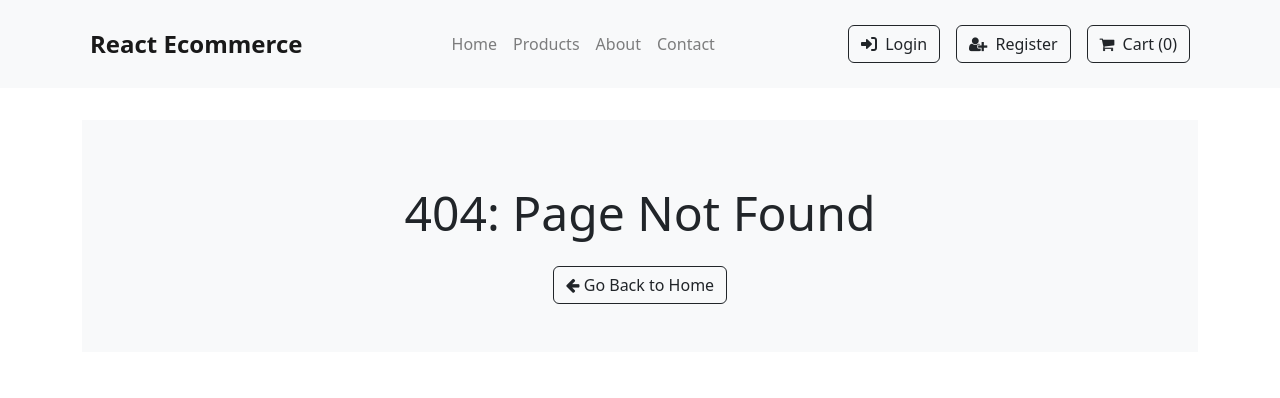
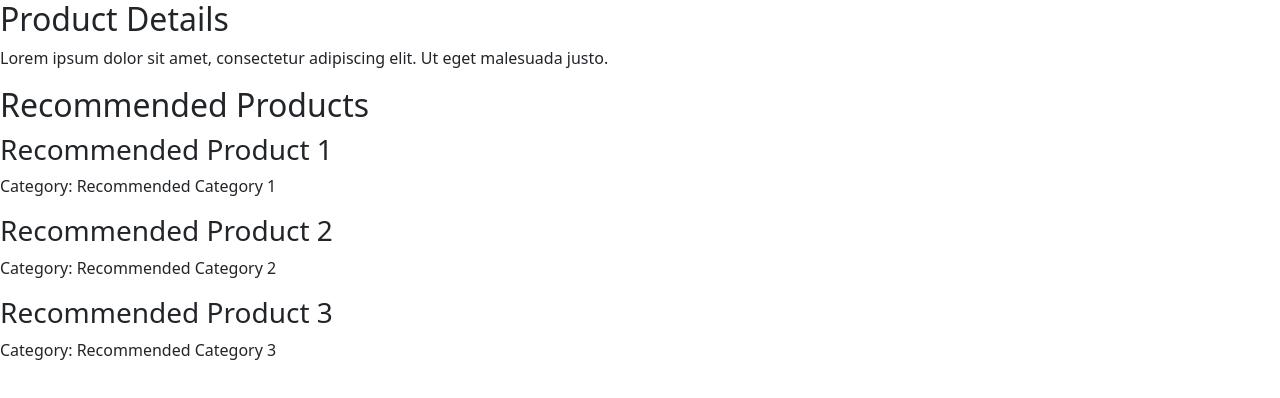
Before and after one commit to coder-zs-cse/PS12-Graphilic, a React (Create React App) app in the folder Frontend/User/: page /Productpage/1 in a window 1280 px wide. Before the commit this address had no page. Shown: the top 398 px of the page. Built offline with nearby package versions, Linux system fonts and the light colour scheme.

Commit message:
added pages frontend

```diff
--- a/Frontend/User/src/components/SearchResults.jsx
+++ b/Frontend/User/src/components/SearchResults.jsx
@@ -1,14 +1,15 @@
 import React from 'react';
+import { Link } from 'react-router-dom';
 
 const SearchResults = ({ searchResults }) => {
   return (
     <div className="search-results-container">
       <h2>Search Results</h2>
-      <br></br>
       {searchResults.map((result, index) => (
-        <div key={index} className="search-result">
+        <Link to={`/ProductPage/${result.id}`} key={index} className="product-link">
+          <div className="search-result">
             <img
-            src={`https://stacks-production-us-east-1-upload.imgix.net/38cd183a-3977-429c-971b-2d48285e992f.jpg?w=&h=280&dpr=3&auto=format&auto=compress&codec=mozjpeg&cs=strip`}
+              src={`https://placeimg.com/200/300/book?${index}`}
               alt={`Book ${index + 1}`}
               className="book-image"
             />
@@ -16,6 +17,7 @@ const SearchResults = ({ searchResults }) => {
             <p>Category: {result.category}</p>
             <p>Categories: {result.categories.join(', ')}</p>
           </div>
+        </Link>
       ))}
     </div>
   );
--- a/Frontend/User/src/index.js
+++ b/Frontend/User/src/index.js
@@ -9,6 +9,7 @@ import store from './redux/store';
 
 import { Home, Product, Products, AboutPage, ContactPage, Cart, Login, Register, Checkout, PageNotFound } from "./pages"
 import SearchPage from './pages/SearchPage';
+import ProductPage from './pages/ProductPage';
 const root = ReactDOM.createRoot(document.getElementById('root'));
 root.render(
   <BrowserRouter>
@@ -26,6 +27,7 @@ root.render(
         <Route path="*" element={<PageNotFound />} />
         <Route path="/product/*" element={<PageNotFound />} />
         <Route path="/Search" element = {<SearchPage/>}/>
+        <Route path="/Productpage/:id"element = {<ProductPage/>} />
       </Routes>
     </Provider>
   </BrowserRouter>
--- /dev/null
+++ b/Frontend/User/src/pages/ProductPage.jsx
@@ -0,0 +1,42 @@
+import React from 'react';
+import ProductDetails from '../components/ProductDetails';
+import RecommendedProducts from '../components/RecommendedProducts';
+
+
+const ProductPage = () => {
+  // Replace this with actual data of the selected product
+  const selectedProduct = {
+    id: '1',
+    title: 'Selected Product Title',
+    category: 'Selected Product Category',
+    categories: ['Category 1', 'Category 2', 'Category 3'],
+  };
+
+  // Replace this with actual data of recommended products
+  const recommendedProducts = [
+    {
+      id: '2',
+      title: 'Recommended Product 1',
+      category: 'Recommended Category 1',
+    },
+    {
+      id: '3',
+      title: 'Recommended Product 2',
+      category: 'Recommended Category 2',
+    },
+    {
+      id: '4',
+      title: 'Recommended Product 3',
+      category: 'Recommended Category 3',
+    },
+  ];
+
+  return (
+    <div>
+      <ProductDetails product={selectedProduct} />
+      <RecommendedProducts recommendedProducts={recommendedProducts} />
+    </div>
+  );
+};
+
+export default ProductPage;
```
Lines whose indentation alone changed are shown as unchanged.
